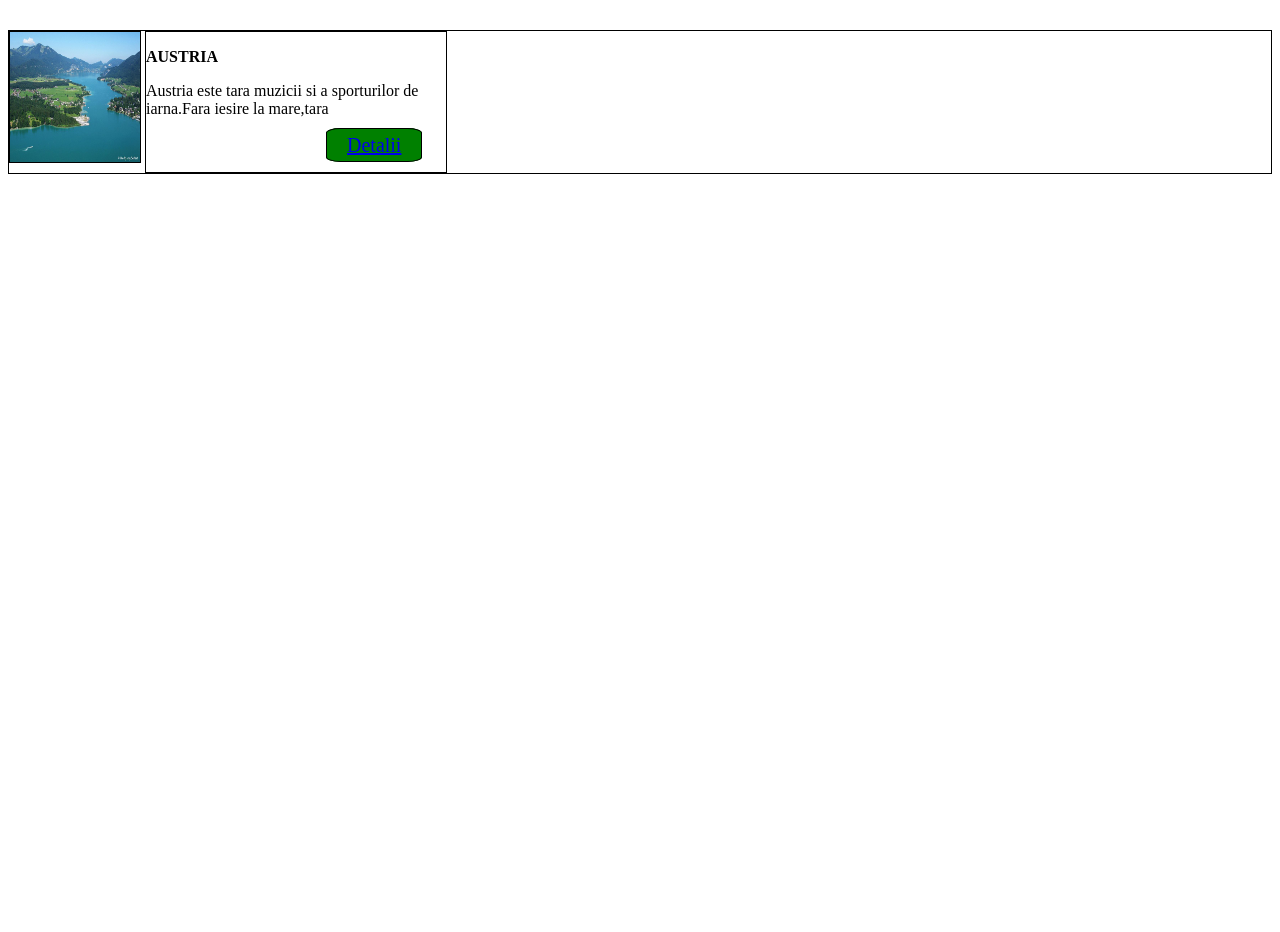
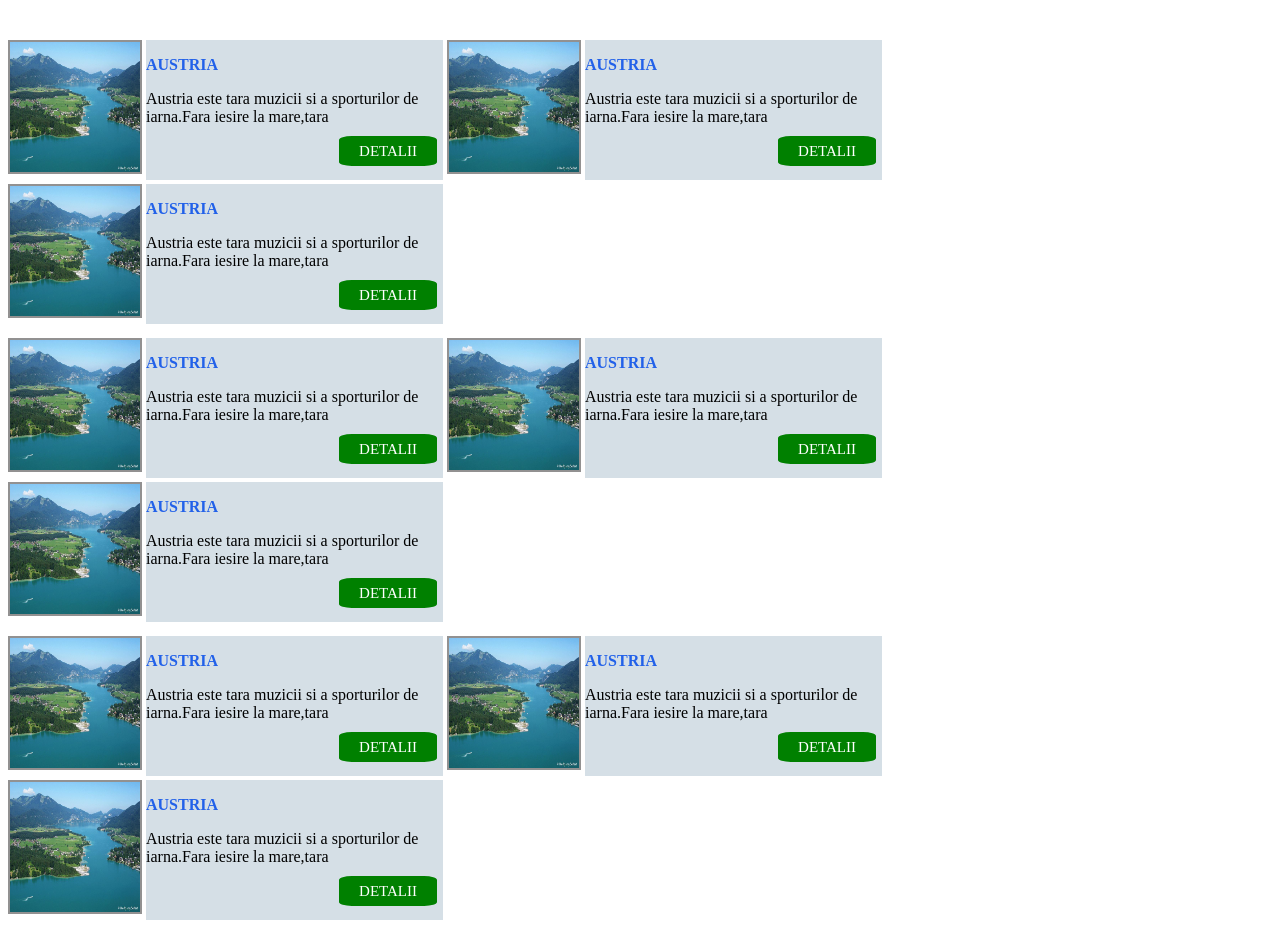
Before and after one commit to Adorian16/SiteCurs, a plain HTML site: page SiteCurs/index.html in a window 1280 px wide. Shown: the part 500-1432 px from the top of the page. Before the commit the page ends 800 px from the top, so only its background shows below. Drawn offline with Linux system fonts and the light colour scheme.

Commit message:
Modified2 04.11.2022

```diff
--- a/SiteCurs/index.html
+++ b/SiteCurs/index.html
@@ -64,7 +64,9 @@
         <br>
         <div class="thirdRow">
 
-            <div class="smallImageBorder">
+            <div class="container">
+
+                <div class="smallImageBorder">
 
                     <div class="image">
 
@@ -74,15 +76,201 @@
                     </div>
 
 
-            </div>
+                </div>
 
-            <div class="textBox">
-                <b><p>AUSTRIA</p></b>
+                    <div class="textBox">
+                    <p class="title"><b>AUSTRIA</b></p>
                     <p>Austria este tara muzicii si a  sporturilor de iarna.Fara iesire la mare,tara </p>
-                    <a href="#">Detalii</a>
+                    <a href="#">DETALII</a>
+                    </div>
             </div>
 
 
+            <div class="container">
+
+                <div class="smallImageBorder">
+
+                    <div class="image">
+
+                            <img src="img3.jpg">
+
+
+                    </div>
+
+
+                </div>
+
+                    <div class="textBox">
+                    <p class="title"><b>AUSTRIA</b></p>
+                    <p>Austria este tara muzicii si a  sporturilor de iarna.Fara iesire la mare,tara </p>
+                    <a href="#">DETALII</a>
+                    </div>
+            </div>
+
+            <div class="container">
+
+                <div class="smallImageBorder">
+
+                    <div class="image">
+
+                            <img src="img3.jpg">
+
+
+                    </div>
+
+
+                </div>
+
+                    <div class="textBox">
+                    <p class="title"><b>AUSTRIA</b></p>
+                    <p>Austria este tara muzicii si a  sporturilor de iarna.Fara iesire la mare,tara </p>
+                    <a href="#">DETALII</a>
+                    </div>
+            </div>
+
+
+
         </div>
+
+        <div class="thirdRow">
+
+            <div class="container">
+
+                <div class="smallImageBorder">
+
+                    <div class="image">
+
+                            <img src="img3.jpg">
+
+
+                    </div>
+
+
+                </div>
+
+                    <div class="textBox">
+                    <p class="title"><b>AUSTRIA</b></p>
+                    <p>Austria este tara muzicii si a  sporturilor de iarna.Fara iesire la mare,tara </p>
+                    <a href="#">DETALII</a>
+                    </div>
+            </div>
+
+
+            <div class="container">
+
+                <div class="smallImageBorder">
+
+                    <div class="image">
+
+                            <img src="img3.jpg">
+
+
+                    </div>
+
+
+                </div>
+
+                    <div class="textBox">
+                    <p class="title"><b>AUSTRIA</b></p>
+                    <p>Austria este tara muzicii si a  sporturilor de iarna.Fara iesire la mare,tara </p>
+                    <a href="#">DETALII</a>
+                    </div>
+            </div>
+
+            <div class="container">
+
+                <div class="smallImageBorder">
+
+                    <div class="image">
+
+                            <img src="img3.jpg">
+
+
+                    </div>
+
+
+                </div>
+
+                    <div class="textBox">
+                    <p class="title"><b>AUSTRIA</b></p>
+                    <p>Austria este tara muzicii si a  sporturilor de iarna.Fara iesire la mare,tara </p>
+                    <a href="#">DETALII</a>
+                    </div>
+            </div>
+
+
+
+        </div>
+
+        <div class="thirdRow">
+
+            <div class="container">
+
+                <div class="smallImageBorder">
+
+                    <div class="image">
+
+                            <img src="img3.jpg">
+
+
+                    </div>
+
+
+                </div>
+
+                    <div class="textBox">
+                    <p class="title"><b>AUSTRIA</b></p>
+                    <p>Austria este tara muzicii si a  sporturilor de iarna.Fara iesire la mare,tara </p>
+                    <a href="#">DETALII</a>
+                    </div>
+            </div>
+
+
+            <div class="container">
+
+                <div class="smallImageBorder">
+
+                    <div class="image">
+
+                            <img src="img3.jpg">
+
+
+                    </div>
+
+
+                </div>
+
+                    <div class="textBox">
+                    <p class="title"><b>AUSTRIA</b></p>
+                    <p>Austria este tara muzicii si a  sporturilor de iarna.Fara iesire la mare,tara </p>
+                    <a href="#">DETALII</a>
+                    </div>
+            </div>
+
+            <div class="container">
+
+                <div class="smallImageBorder">
+
+                    <div class="image">
+
+                            <img src="img3.jpg">
+
+
+                    </div>
+
+
+                </div>
+
+                    <div class="textBox">
+                    <p class="title"><b>AUSTRIA</b></p>
+                    <p>Austria este tara muzicii si a  sporturilor de iarna.Fara iesire la mare,tara </p>
+                    <a href="#">DETALII</a>
+                    </div>
+            </div>
+
+
+
+        </div>
+
 </body>
 </html>
--- a/SiteCurs/styles.css
+++ b/SiteCurs/styles.css
@@ -41,7 +41,7 @@ div.descriptionBox{
 
 .image2>img{
   height: 205px;
-  width: 409px;
+  width: 396px;
 
 }
 
@@ -49,33 +49,52 @@ div.descriptionBox{
   width: 130px;
   height: 130px;
 }
-.thirdRow{border: 1.5px solid black;
+.thirdRow{/*border: 1.5px solid black;*/
   width: auto;
+  margin-top: 10px;
 
+}
+
+.container{
+  /*border: 1.5px solid black;*/
+  display: inline-block;
+  overflow: auto;
 }
 div.smallImageBorder{
   display: inline-block;
-  border: 1.5px solid black;
+  border: 2.5px solid rgb(146, 145, 145);
   width: 130px;
   height: 130px;
   padding: 0%;
 }
 
 div.textBox{
-  border: 1.5px solid black;
+  /*border: 1.5px solid black;*/
   display: inline-block;
   vertical-align: top;
-  width: 300px;
+  width: 297px;
   height: 140px;
+  background-color: #d5dfe6;
 
 }
 
+div.textBox>p.title{
+  color: rgb(34, 97, 233);
+}
+
+div.textBox>p{
+  font-family:'Times New Roman', Times, serif;
+}
+
 div.textBox>a{
-  border: 1.5px solid black;
-  border-radius: 15%;
+  font-family:'Times New Roman', Times, serif;
+  /*border: 1.5px solid black;*/
+  border-radius: 13%;
   background-color: green;
-  padding: 5px 20px;
-  font-size: 20px;
-  margin-left: 60%;
+  padding: 7px 20px;
+  font-size: 15px;
+  margin-left: 65%;
   width: 200px;
+  text-decoration: none;
+  color: white;
 }
```
